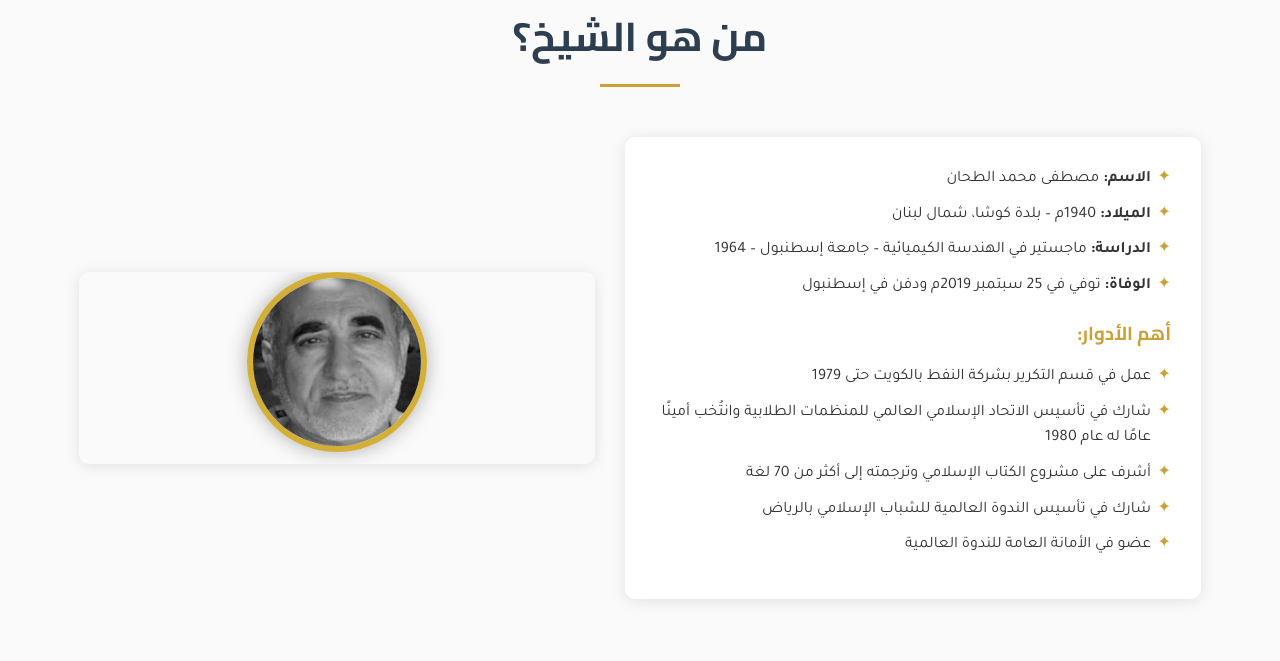
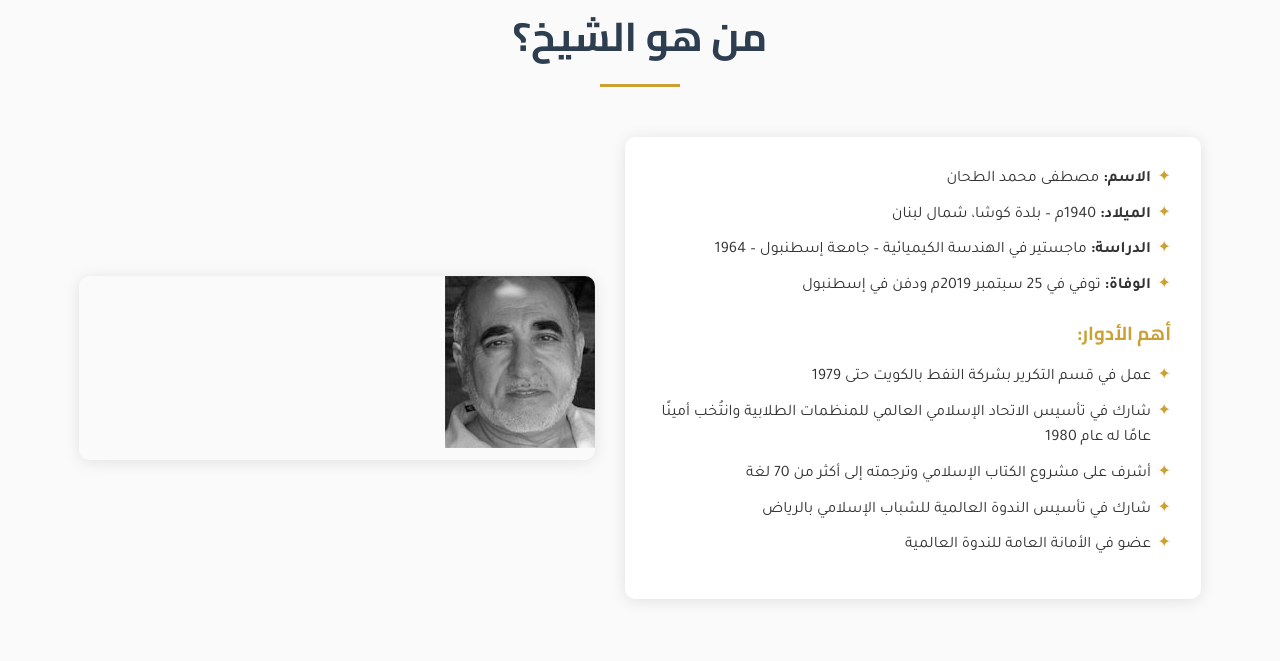
Before and after one commit to srab1980/ShTahan, a Flask app: page / in a window 1280 px wide. Shown: the part 805-1466 px from the top of the page. Run offline with Flask 3, Linux system fonts and the light colour scheme; data that the repository does not hold is empty.

Commit message:
Update Sheikh Mustafa Al-Tahhan's website profile image
Replit-Commit-Author: Agent
Replit-Commit-Session-Id: 1ff1f280-4fb3-4e5e-b5ef-e0f3e47dc461
Replit-Commit-Screenshot-Url: https://storage.googleapis.com/screenshot-production-us-central1/42c516af-18fc-4cd7-a039-196a65dfcd37/0f0e5c43-8f3a-4aff-b697-bb0c5bee7382.jpg

```diff
--- a/templates/index.html
+++ b/templates/index.html
@@ -46,11 +46,8 @@
     <section id="hero" class="hero-section">
         <div class="container">
             <div class="hero-content">
-                <div class="hero-image" style="text-align:center; margin-bottom:30px;">
-                    <!-- Use a direct path with timestamp to avoid caching issues -->
-                    <img src="/static/img/sheikh/mustafa.jpg?t=10421942" alt="الشيخ مصطفى الطحان"
-                         style="width:200px; height:200px; object-fit:cover; border-radius:50%;
-                                border:6px solid #d4af37; box-shadow:0 0 20px rgba(0,0,0,0.3);">
+                <div class="hero-image">
+                    <img src="{{ url_for('static', filename='img/profile/Mustafa_tahhan.jpg') }}" alt="الشيخ مصطفى الطحان" class="portrait">
                 </div>
                 <div class="hero-text">
                     <h1>مرحبًا بكم في الموقع الرسمي للشيخ مصطفى الطحان (أبو أيمن)</h1>
@@ -91,11 +88,8 @@
                     </div>
                 </div>
 
-                <div class="bio-image" style="text-align:center; margin:20px auto;">
-                    <!-- Use a direct path with timestamp to avoid caching issues -->
-                    <img src="/static/img/sheikh/mustafa.jpg?t=10421942" alt="الشيخ مصطفى الطحان"
-                         style="width:180px; height:180px; object-fit:cover; border-radius:50%;
-                                border:6px solid #d4af37; box-shadow:0 0 20px rgba(0,0,0,0.3);">
+                <div class="bio-image">
+                    <img src="{{ url_for('static', filename='img/profile/Mustafa_tahhan.jpg') }}" alt="الشيخ مصطفى الطحان">
                 </div>
             </div>
         </div>
```
